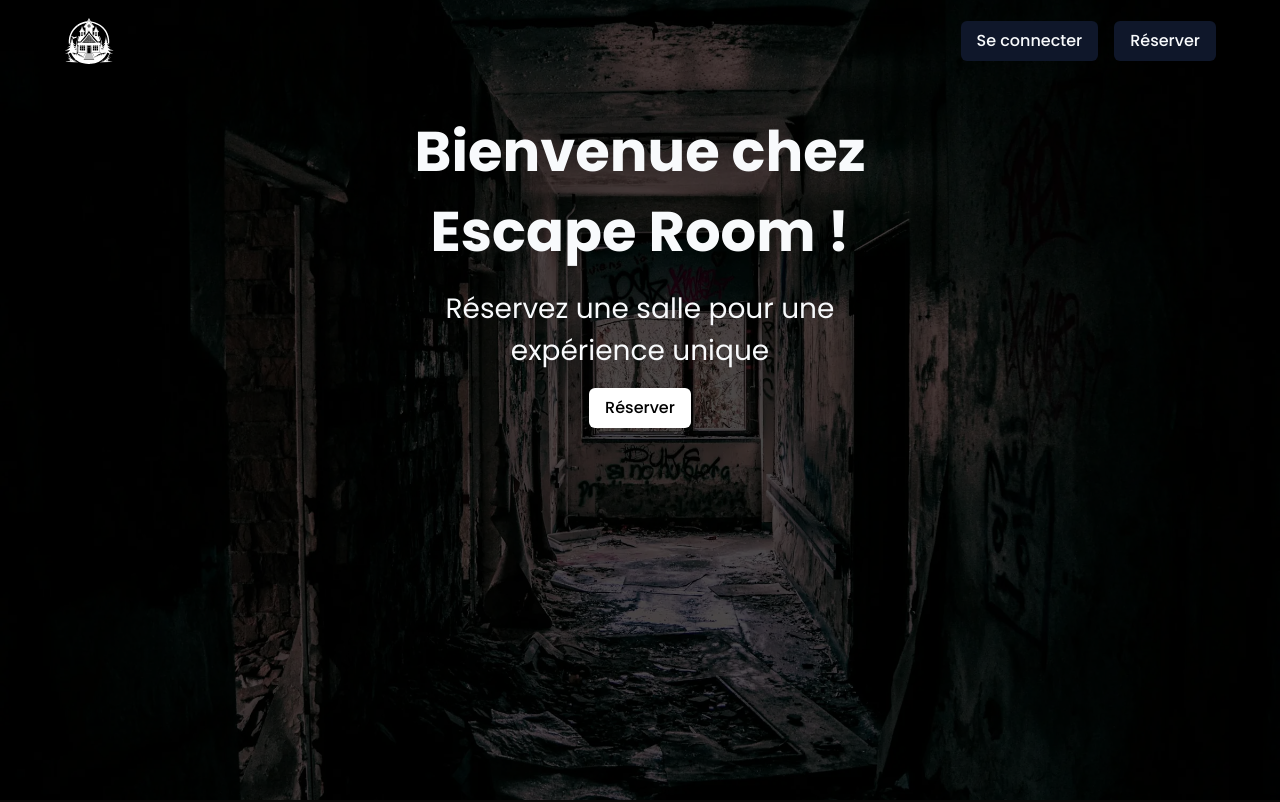
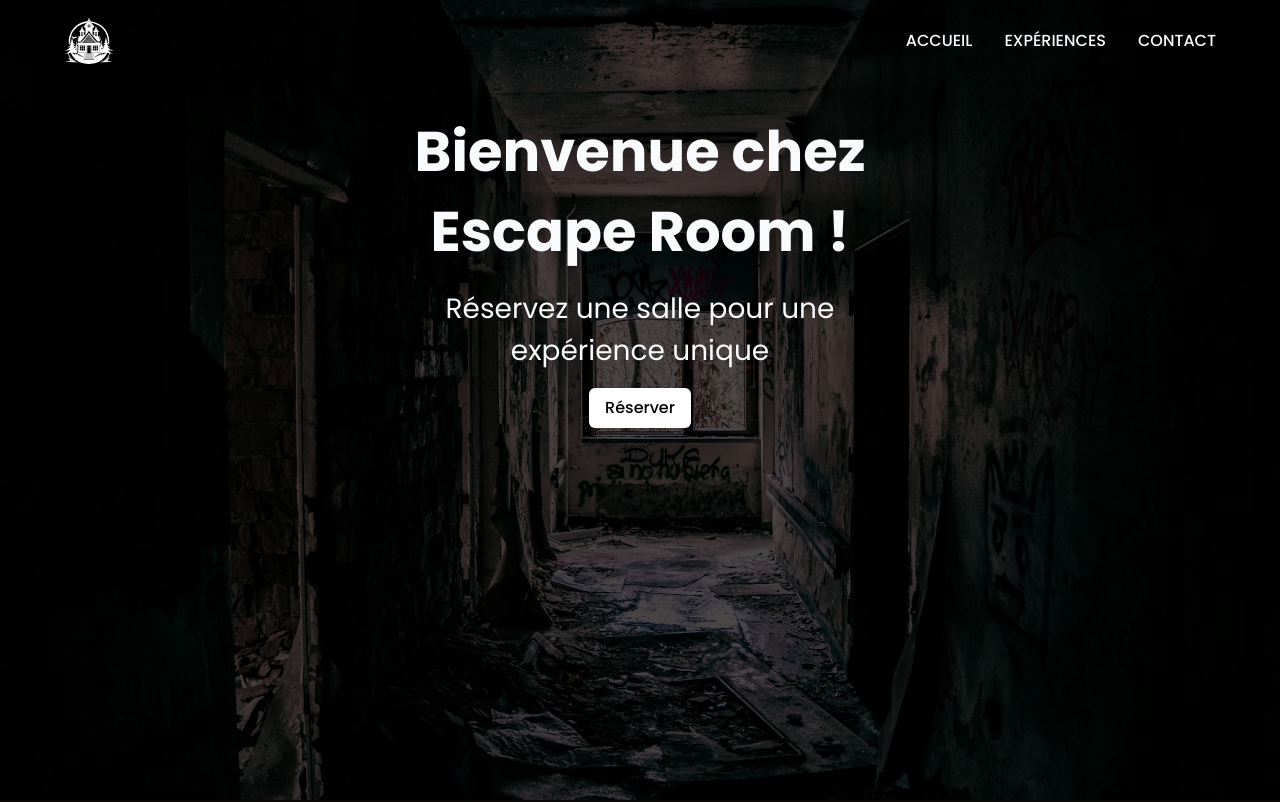
Before and after one commit to SebastienLaurentt/Escape-Game, a Next.js app: page / in a window 1280 px wide. Shown: the top 802 px of the page. Built offline with nearby package versions, Linux system fonts and the light colour scheme; no server answers.

Commit message:
update css

```diff
--- a/components/BurgerMenu.tsx
+++ b/components/BurgerMenu.tsx
@@ -1,10 +1,10 @@
 import { gsap } from "gsap";
 import { Instagram, X } from "lucide-react";
+import Image from "next/image";
 import Link from "next/link";
 import { Dispatch, SetStateAction, useEffect } from "react";
 import navData from "../data/navData";
-import Image from "next/image";
-import Logo from "../../public/images/Logo.svg";
+import Logo from "../public/images/Logo.svg";
 
 interface IBurgerMenu {
   isOpen: boolean;
@@ -69,7 +69,7 @@ export default function BurgerMenu({ isOpen, setIsOpen }: IBurgerMenu) {
       </button>
 
       <div
-        className={`fixed left-0 top-0  flex min-h-screen w-full flex-col justify-between bg-white pb-24 pt-12 text-center text-black transition-all duration-500 ease-in-out  ${
+        className={`fixed left-0 top-0 z-40 flex min-h-screen w-full flex-col justify-between  bg-black pb-24 pt-12 text-center transition-all duration-500 ease-in-out  ${
           isOpen ? "opacity-100" : "hidden opacity-0"
         }`}
       >
@@ -78,9 +78,8 @@ export default function BurgerMenu({ isOpen, setIsOpen }: IBurgerMenu) {
           className="flex flex-col items-center justify-center"
         >
           <Link href="/">
-            <Image src={Logo} alt="logo"/>
+            <Image src={Logo} alt="logo" className="size-24" />
           </Link>
-
 
           <button
             id="closingButton"
--- a/components/shared/Header.tsx
+++ b/components/shared/Header.tsx
@@ -6,8 +6,12 @@ import Link from "next/link";
 import { usePathname } from "next/navigation";
 import logo from "../../public/images/Logo.svg";
 import { Button } from "../ui/button";
+import navData from "../../data/navData";
+import BurgerMenu from "../BurgerMenu";
+import { useState } from "react";
 
 const Header = () => {
+  const [isOpen, setIsOpen] = useState(false);
   const pathname = usePathname();
   const headerPosition = pathname === "/" ? "absolute top-0 z-20" : "";
   return (
@@ -16,7 +20,28 @@ const Header = () => {
         <Link href="/">
           <Image src={logo} alt="Escape Room" width={50} height={50} />
         </Link>
-        <div className="hidden flex-row items-center gap-x-4 md:flex">
+
+        <nav className="hidden xl:block ">
+          <ul className="gap-8 uppercase xl:flex xl:font-medium">
+            {navData.map((link, idx) => (
+              <li key={idx}>
+                <Link
+                  href={link.href}
+                  className={
+                    "hover:font-bold" + (pathname === link.href ? "" : "")
+                  }
+                >
+                  {link.name}
+                </Link>
+              </li>
+            ))}
+          </ul>
+        </nav>
+
+        <div className="flex items-center xl:hidden ">
+          <BurgerMenu isOpen={isOpen} setIsOpen={setIsOpen} />
+        </div>
+        {/* <div className="hidden flex-row items-center gap-x-4 md:flex">
           <SignedIn>
             <UserButton />
           </SignedIn>
@@ -26,7 +51,7 @@ const Header = () => {
             </Button>
           </SignedOut>
           <Button>Réserver</Button>
-        </div>
+        </div> */}
       </div>
     </header>
   );
```
